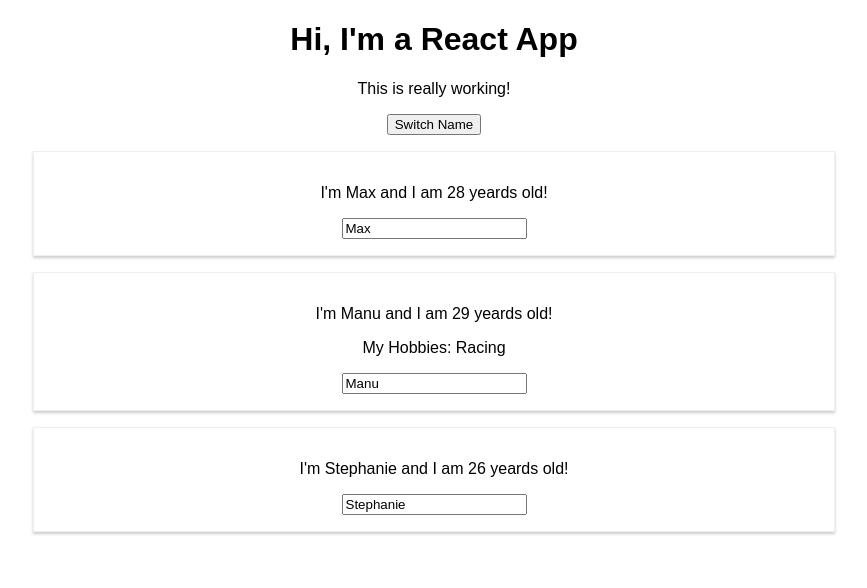
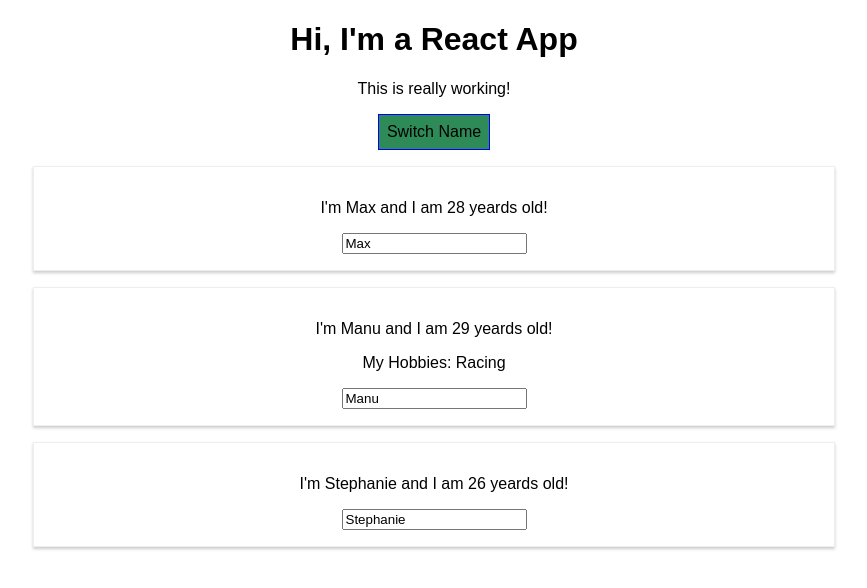
Before and after one commit to LuYeZhan/my-react-app, a React (Create React App) app: page / in a window 1280 px wide. Shown: the top 588 px of the page, without its empty margins (206-1073 px from the left). Built offline with nearby package versions, Linux system fonts and the light colour scheme.

Commit message:
inline styles within the component css

```diff
--- a/src/App.js
+++ b/src/App.js
@@ -37,11 +37,21 @@
   };
 
   render() {
+    const style = {
+      backgroundColor: 'seagreen',
+      font: 'inherit',
+      border: '1px solid blue',
+      padding: '8px',
+      cursor: 'pointer',
+    };
     return (
       <div className='App'>
         <h1>Hi, I'm a React App</h1>
         <p>This is really working!</p>
-        <button onClick={() => this.switchNameHandler('Maximilian!!')}>
+        <button
+          style={style}
+          onClick={() => this.switchNameHandler('Maximilian!!')}
+        >
           Switch Name
         </button>
         <Person
```
